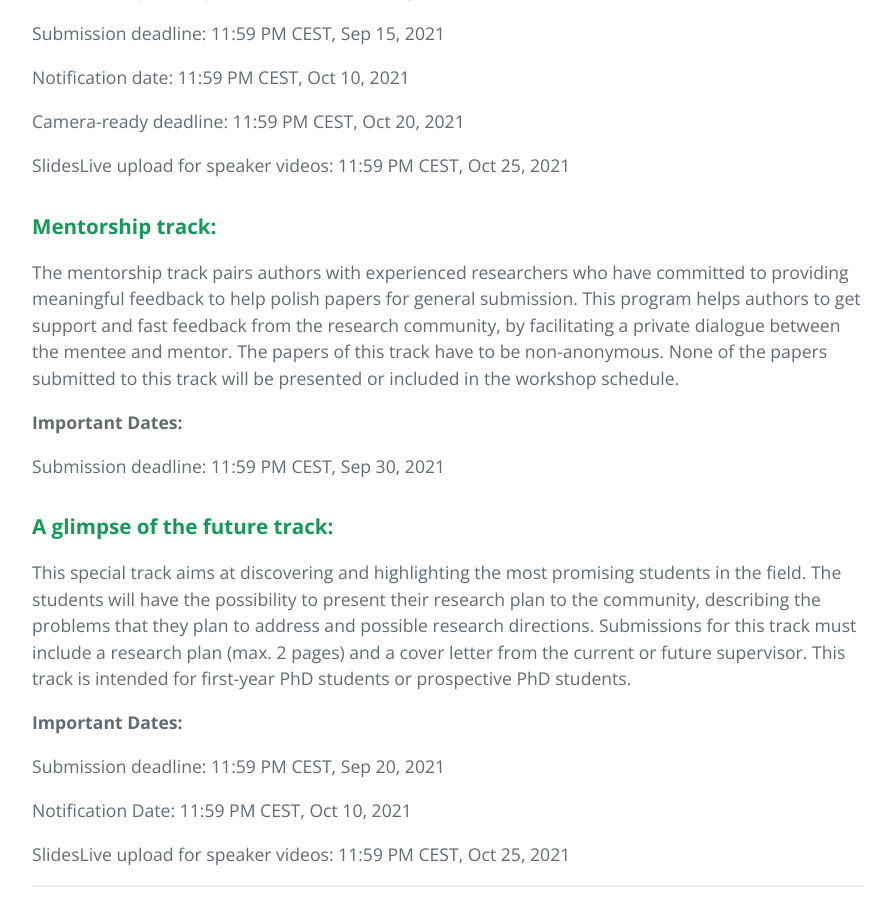
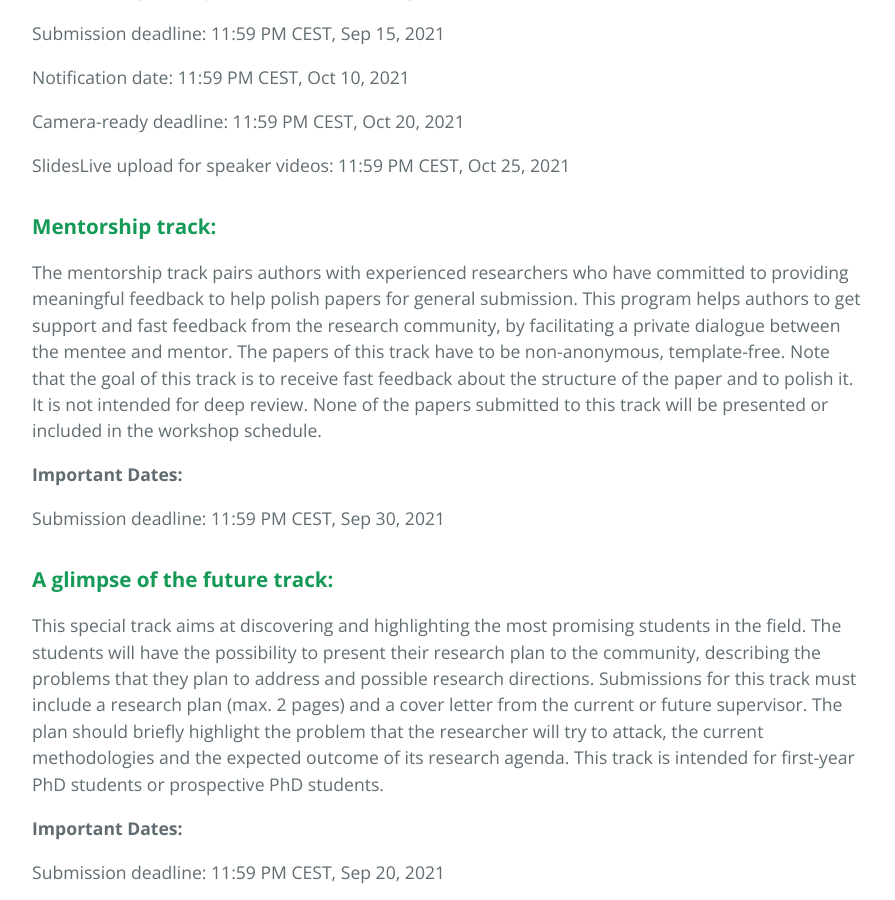
Before and after one commit to xai4debugging/xai4debugging.github.io, a Jekyll site: the page built from index.md, in a window 1280 px wide and 900 px high, scrolled down 2747 px. Shown: the whole window, without its empty margins (192-1087 px from the left). Built offline with Jekyll 4.4.1, drawn with Linux system fonts in a browser that asks for light colours; some of the changed text lies outside the part shown.

Commit message:
added comments on tracks

```diff
--- a/index.md
+++ b/index.md
@@ -63,15 +63,15 @@ SlidesLive upload for speaker videos: 11:59 PM CEST, Oct 25, 2021
 
 ### **Mentorship track:**
 The mentorship track pairs authors with experienced researchers who have committed to providing meaningful feedback to help polish papers for general submission. This program helps authors to get support and fast feedback from the research community, by facilitating a private dialogue between the mentee and mentor.
-The papers of this track have to be non-anonymous.
-None of the papers submitted to this track will be presented or included in the workshop schedule.
+The papers of this track have to be non-anonymous, template-free.
+Note that the goal of this track is to receive fast feedback about the structure of the paper and to polish it. It is not intended for deep review. None of the papers submitted to this track will be presented or included in the workshop schedule.
 
 **Important Dates:**
 
 Submission deadline: 11:59 PM CEST, Sep 30, 2021
 
 ### **A glimpse of the future track:**
-This special track aims at discovering and highlighting the most promising students in the field. The students will have the possibility to present their research plan to the community, describing the problems that they plan to address and possible research directions. Submissions for this track must include a research plan (max. 2 pages) and a cover letter from the current or future supervisor. This track is intended for first-year PhD students or prospective PhD students.
+This special track aims at discovering and highlighting the most promising students in the field. The students will have the possibility to present their research plan to the community, describing the problems that they plan to address and possible research directions. Submissions for this track must include a research plan (max. 2 pages) and a cover letter from the current or future supervisor. The plan should briefly highlight the problem that the researcher will try to attack, the current methodologies and the expected outcome of its research agenda. This track is intended for first-year PhD students or prospective PhD students.
 
 **Important Dates:**
 
```
Also changed, not shown: other parts of index.md (+1 -1 lines).
